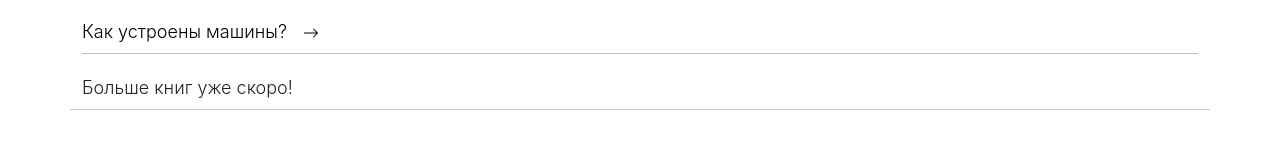
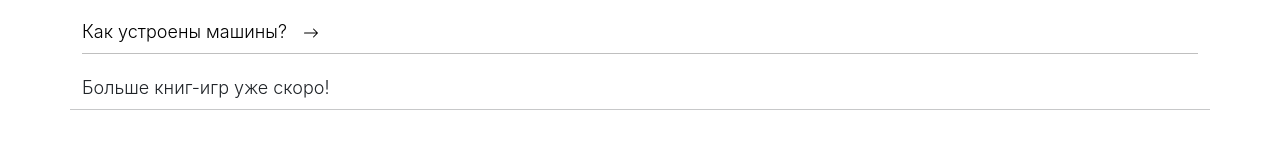
Before and after one commit to dgusakov/bimbimon-landing, a React (Create React App) app: page /quiz in a window 1280 px wide. Shown: the part 211-371 px from the top of the page. Built offline with nearby package versions, Linux system fonts and the light colour scheme.

Commit message:
Update text for stub

```diff
--- a/src/components/QuizMain.tsx
+++ b/src/components/QuizMain.tsx
@@ -17,7 +17,7 @@ function QuizMain(props: any) {
         {Questions.map((el: IGame, index: number) => (
           <ListButtonWithArrow displayName={el.displayName} link={path + "/"+ el.name} key={index} />
           ))}
-        <ListItem displayName="Больше книг уже скоро!" />
+        <ListItem displayName="Больше книг-игр уже скоро!" />
       </div>
     </div>
   );
```
